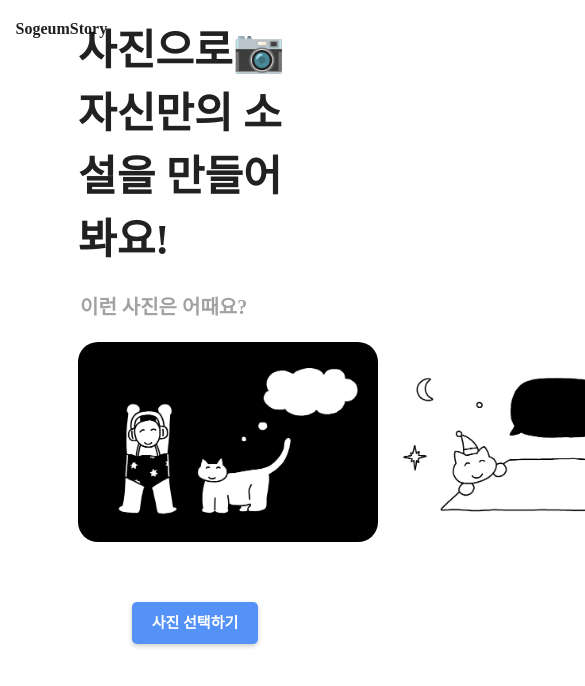
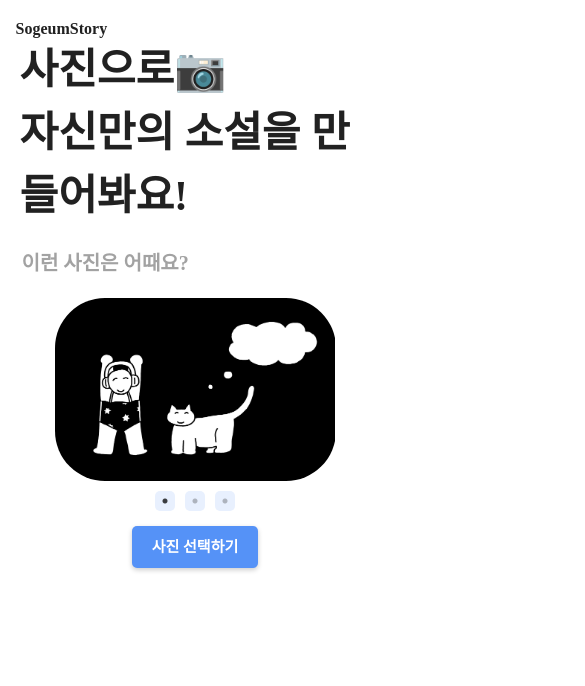
Before and after one commit to hyeyomi/SogeumStory, a React (Create React App) app in the folder geminai-story/: page /image-story in a window 390 px wide. Shown: the top 686 px of the page, 585 px wide, since content can reach past the window. Built offline with nearby package versions, Linux system fonts and the light colour scheme; a web font is replaced by a local one.

Commit message:
"반응형 웹(사진으로 만드는 이야기)"

```diff
--- a/geminai-story/src/components/ImageDetails.js
+++ b/geminai-story/src/components/ImageDetails.js
@@ -30,9 +30,9 @@ function ImageDetails() {
       >
         SogeumStory
       </div>
-      <div className="detail-title">주인공과 장르를 선택하세요 👩‍🦰</div>
-      <span className="detail-text">이 소설의 주인공은 나?</span>
-      <div className="input-field col s6">
+      <div className="detail-title" id="image-detail-title">주인공과 장르를 선택하세요 👩‍🦰</div>
+      <span className="detail-text" id="image-detail-text">이 소설의 주인공은 나?</span>
+      <div className="input-field col s6" id="image-detail-input">
         <input
           id="mainCharacter"
           type="text"
--- a/geminai-story/src/components/ImageResult.js
+++ b/geminai-story/src/components/ImageResult.js
@@ -107,7 +107,7 @@ function ImageResult() {
     }
   }, [image, mainCharacter, genre]);
   return (
-    <div className="ResultPage">
+    <div className="ResultPage" id="image-result-page">
       <div
         className="site-title"
         onClick={() => {
--- a/geminai-story/src/components/ImageStory.js
+++ b/geminai-story/src/components/ImageStory.js
@@ -4,7 +4,30 @@ import catImage from "../cat.jpg";
 import sleepingCat from "../Sleeping_cat.jpg";
 import green from "../EAT_green.jpg";
 
+import Slider from "react-slick";
+import "slick-carousel/slick/slick.css";
+import "slick-carousel/slick/slick-theme.css";
+
 function ImageStory() {
+  // 슬라이더 설정
+  const settings = {
+    dots: true, // 하단에 점으로 페이지네이션 표시
+    infinite: true, // 무한 반복
+    speed: 500, // 슬라이더 속도
+    slidesToShow: 3, // 한 번에 보여줄 슬라이드 수 (반응형에 따라 변경됨)
+    slidesToScroll: 1, // 한 번에 넘어가는 슬라이드 수
+    arrows: false, // 화살표를 숨김
+    responsive: [
+      {
+        breakpoint: 768,
+        settings: {
+          slidesToShow: 1, // 화면 크기가 768px 이하일 때 슬라이드 1개만 표시
+          slidesToScroll: 1,
+        },
+      },
+    ],
+  };
+
   const [image, setImage] = useState(null);
   const navigate = useNavigate();
   const handleFileChange = (e) => {
@@ -25,19 +48,36 @@ function ImageStory() {
 
   return (
     <div className="ImageStory">
-      <div className="site-title" onClick={() => {
+      <div
+        className="site-title"
+        onClick={() => {
           navigate("/");
-        }}>SogeumStory</div>
+        }}
+      >
+        SogeumStory
+      </div>
       <div className="image-title1">
         사진으로📷 <br></br>
         자신만의 소설을 만들어봐요!
       </div>
       <span className="exmaple-text">이런 사진은 어때요?</span>
-      <div className="image-example">
+      {/* React Slick Slider */}
+      <Slider {...settings} className="Slider">
+        <div className="slider-wrapper">
+          <img src={catImage} alt="고양이" className="slider-image" />
+        </div>
+        <div className="slider-wrapper">
+          <img src={sleepingCat} alt="고양이" className="slider-image" />
+        </div>
+        <div className="slider-wrapper">
+          <img src={green} alt="고양이" className="slider-image" />
+        </div>
+      </Slider>
+      {/* <div className="image-example">
         <img src={catImage} alt="고양이" />
         <img src={sleepingCat} alt="고양이" />
         <img src={green} alt="고양이" />
-      </div>
+      </div> */}
       <form onSubmit={handleSubmit}>
         <div className="file-upload-wrapper">
           <input
--- a/geminai-story/src/css/ImageHome.css
+++ b/geminai-story/src/css/ImageHome.css
@@ -20,22 +20,22 @@
   font-family: "NanumSquareNeoBold";
 }
 
-.image-example {
-  display: flex;
-  justify-content: space-around;
+.slider-image {
+  width: 100%;
+  transition: all 0.2s linear;
+  border-radius: 10px;
+  border: none;
 }
 
-.image-example img {
-  width: 300px;
-  height: 200px;
-  border-radius: 20px;
-  transition: all 0.2s linear;
-  margin-bottom: 20px;
+.slider-image:hover {
+  cursor: pointer;
+  transform: scale(1.01);
+  border: none;
 }
 
-.image-example img:hover {
-  cursor: pointer;
-  scale: 1.02;
+/* 기본 slick-dots 스타일 */
+.slick-dots {
+  bottom: -25px; /* 점들의 위치를 조정 */
 }
 
 .input-btn {
@@ -86,12 +86,14 @@
   align-items: center;
   padding: 2% 20%;
 }
+
 .image-preview-container img {
   width: 55%;
   height: 480px;
   border-radius: 20px;
   display: block;
 }
+
 .preview-btn {
   margin-top: 20px;
   display: flex;
@@ -104,6 +106,7 @@
   font-size: 3rem;
   font-weight: bold;
 }
+
 .detail-btn {
   margin-top: 40px;
   text-align: right;
@@ -205,10 +208,78 @@
   opacity: 1;
   cursor: pointer;
 }
-.Image-next-form{
+.Image-next-form {
   position: absolute;
   width: 70%;
   bottom: 5%;
   left: 17%;
   margin-top: -55px;
 }
+
+.Slider {
+  width: 80%;
+  margin: 0% 10%;
+  border: none !important;
+}
+
+/*반응형 웹*/
+@media (max-width: 768px) {
+  .ImageStory,
+  .detail-container,
+  .image-preview-container {
+    padding: 10% 5%;
+  }
+
+  #image-result-page {
+    padding: 10% 5% !important;
+  }
+
+  .slider-image {
+    border-radius: 50px;
+    outline: none; /* 이미지 외곽선 제거 */
+  }
+  .input-btn {
+    margin-top: 15px;
+  }
+
+  /*사진 프리뷰*/
+  .image-preview-container h2 {
+    margin-top: 100px;
+  }
+
+  .image-preview-container img {
+    margin-top: 30px;
+    width: 80%;
+    height: 250px;
+    margin-bottom: 15px;
+  }
+
+  .preview-btn {
+    width: 78%;
+    font-size: 15px;
+  }
+
+  #image-detail-text {
+    margin-bottom: 20px;
+  }
+
+  #image-detail-title {
+    margin-bottom: 40px;
+  }
+
+  /*결과*/
+  .like-btn1,
+  .like-btn2,
+  .like-btn3 {
+    right: 10%;
+  }
+
+  .Image-next-form{
+    width: 92%;
+    left: 5%;
+  }
+
+  .home-btn{
+    right: 7%;
+  }
+}
```
